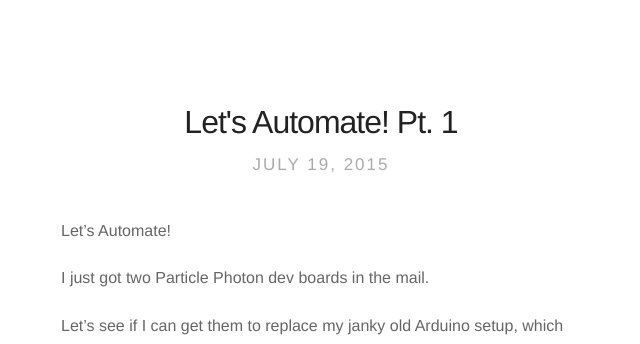
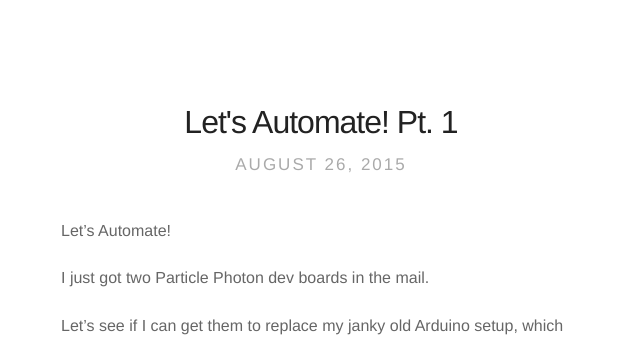
Before and after one commit to LiveMethod/livemethod, a Jekyll site: the page built from index.html, in a window 1280 px wide. Shown: the top 344 px of the page, without its empty margins (319-959 px from the left). Built offline with Jekyll 4.4.1, drawn with Linux system fonts in a browser that asks for light colours; nearby versions of some CDN libraries; Markdown is read by kramdown in place of the engine named in the settings; the list of posts is cut into pages by our own code.

Commit message:
jk needs updates

```diff
--- a/_posts/2015-08-26-automate-pt-1.markdown
+++ b/_posts/2015-08-26-automate-pt-1.markdown
@@ -1,6 +1,6 @@
 ---
 title:  "Let's Automate! Pt. 1"
-date:   2015-07-19 10:18:00
+date:   2015-08-26 17:40:00
 ---
 
 Let's Automate!
```
